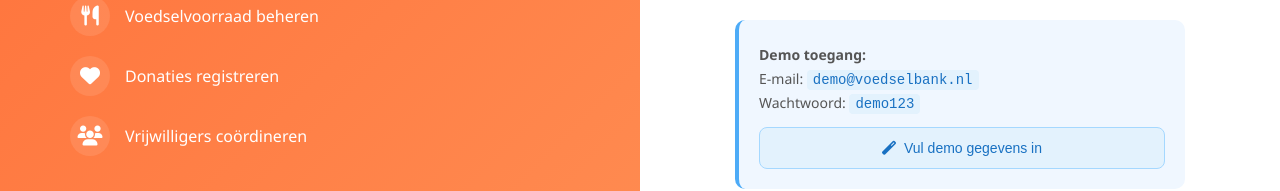
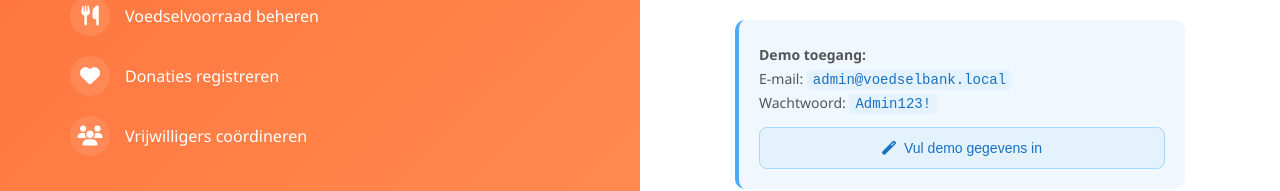
Before and after one commit to AchieB/voedselbankfrontend, a Vue app: page / in a window 1280 px wide. Shown: the part 524-715 px from the top of the page. Built offline with nearby package versions, Linux system fonts and the light colour scheme.

Commit message:
Login functie werkt met de frontend

```diff
--- a/src/components/LoginPage.vue
+++ b/src/components/LoginPage.vue
@@ -125,8 +125,8 @@
 
             <div class="demo-hint">
               <p><strong>Demo toegang:</strong></p>
-              <p>E-mail: <code>demo@voedselbank.nl</code></p>
-              <p>Wachtwoord: <code>demo123</code></p>
+              <p>E-mail: <code>admin@voedselbank.local</code></p>
+              <p>Wachtwoord: <code>Admin123!</code></p>
               <button
                 type="button"
                 @click="showDemo"
@@ -185,7 +185,7 @@ async function login() {
     showPassword.value = false;
 
     // route after login (pas aan als jij /home gebruikt)
-    router.push("/");
+    router.push("/home");
   } catch (e) {
     error.value = e?.response?.data?.error || "Login mislukt";
   } finally {
```
